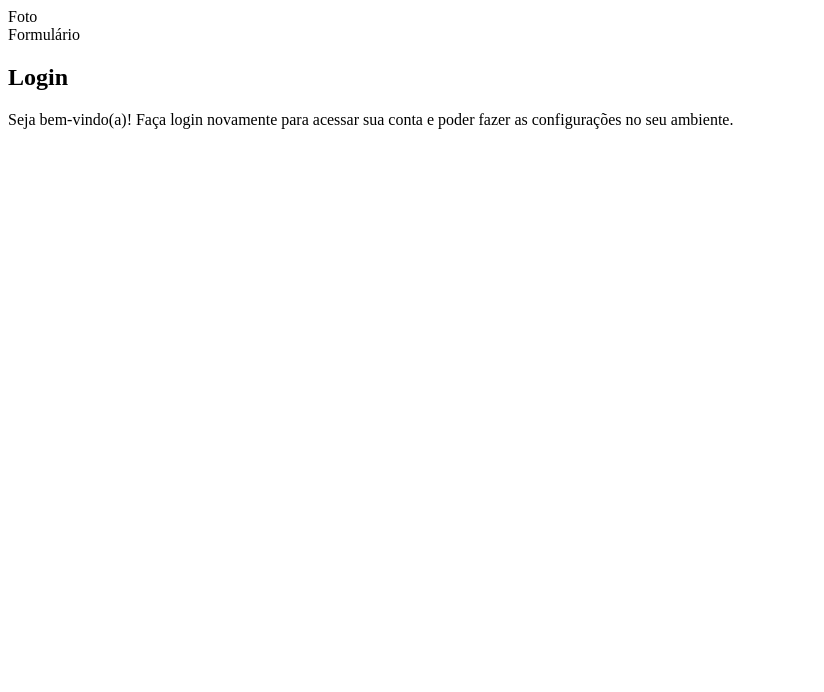
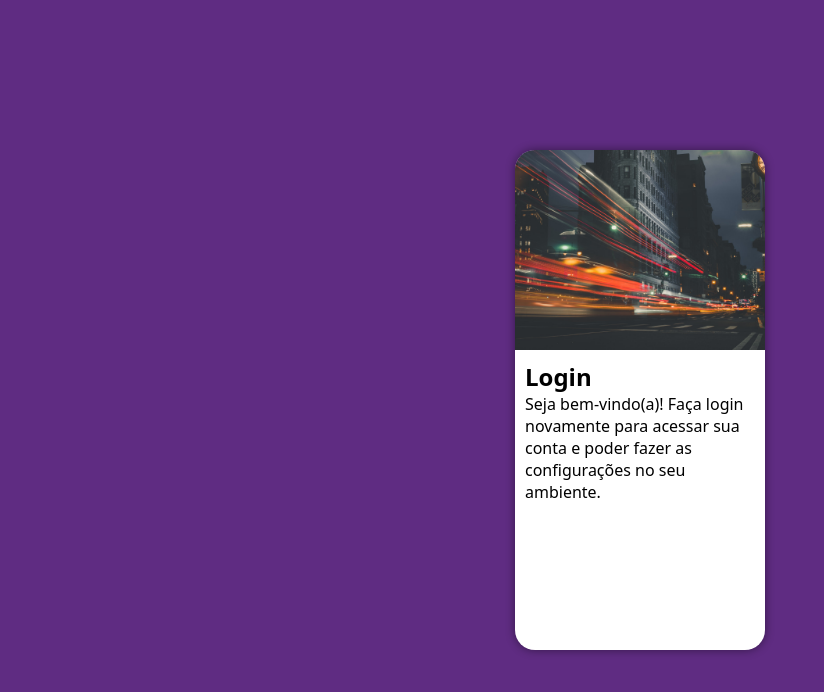
Before and after one commit to RBARoninDeveloper/projeto-login, a plain HTML site: page index.html in a window 1280 px wide. Shown: the whole page, without its empty margins (0-824 px from the left). Drawn offline with Linux system fonts and the light colour scheme.

Commit message:
Update Projeto Login Formulario

```diff
--- a/estilos/style.css
+++ b/estilos/style.css
@@ -4,3 +4,49 @@
    Verde: #49a09d
    Lilás: #5f2c82
 */
+
+* {
+   font-family: system-ui, -apple-system, BlinkMacSystemFont, 'Segoe UI', Roboto, Oxygen, Ubuntu, Cantarell, 'Open Sans', 'Helvetica Neue', sans-serif;
+   padding: 0px;
+   margin: 0px;
+   box-sizing: border-box;
+}
+
+body, html {
+   background-color: #5f2c82;
+   height: 100vh;
+   width: 100vw;
+}
+
+main {
+   position: relative;
+   height: 100vh;
+   width: 100vw;
+}
+
+section#login {
+   position: absolute;
+   top: 50%;
+   left: 50%;
+   transform: translate(-50%, -50%);
+   overflow: hidden;
+
+   background-color: white;
+   width: 250px;
+   height: 500px;
+   border-radius: 20px;
+   box-shadow: 0px 0px 10px rgba(0, 0, 0, 0.450);
+}
+
+section#login > div#imagem {
+   display: block;
+   background: #5f2c82 url(../imagens/titanium.jpg) no-repeat;
+   background-size: cover;
+   background-position: left bottom;
+   height: 200px;
+}
+
+section#login > div#formulario {
+   display: block;
+   padding: 10px;
+}
--- a/index.html
+++ b/index.html
@@ -11,12 +11,14 @@
     <main>
         <section id="login">
             <div id="imagem">
-                Foto
+
             </div>
+
             <div id="formulario">
-                Formul&aacute;rio
                 <h1>Login</h1>
-                <p>Seja bem-vindo(a)! Faça login novamente para acessar sua conta e poder fazer as configura&ccedil;&otilde;es no seu ambiente.</p>
+
+                <p>Seja bem-vindo(a)! Fa&ccedil;a login novamente para acessar sua conta e poder fazer as configura&ccedil;&otilde;es no seu ambiente.</p>
+
                 <form action="login.php" method="post">
 
                 </form>
```
